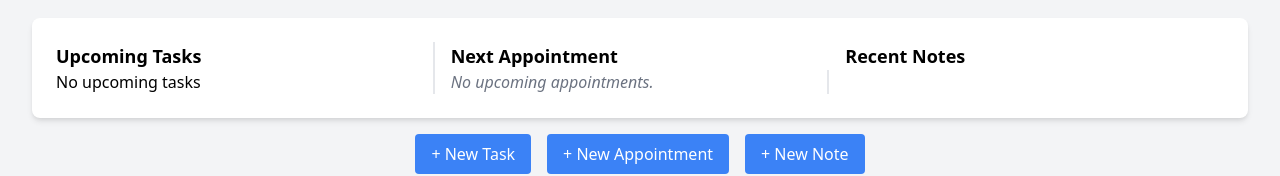
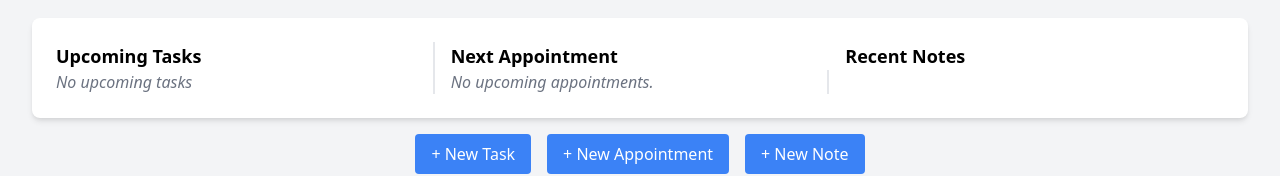
Before and after one commit to KrisVerses/VersesLab-Versa, a React (Vite) app: page / in a window 1280 px wide. Shown: the part 138-314 px from the top of the page. Built offline with nearby package versions, Linux system fonts and the light colour scheme.

Commit message:
style: update styling of empty tasks view in Summary

```diff
--- a/src/components/UpcomingTasks.tsx
+++ b/src/components/UpcomingTasks.tsx
@@ -28,7 +28,7 @@
             </li>
           ))
         ) : (
-          <p>No upcoming tasks</p>
+          <p className="text-gray-500 italic">No upcoming tasks</p>
         )}
       </ul>
     </div>
```
